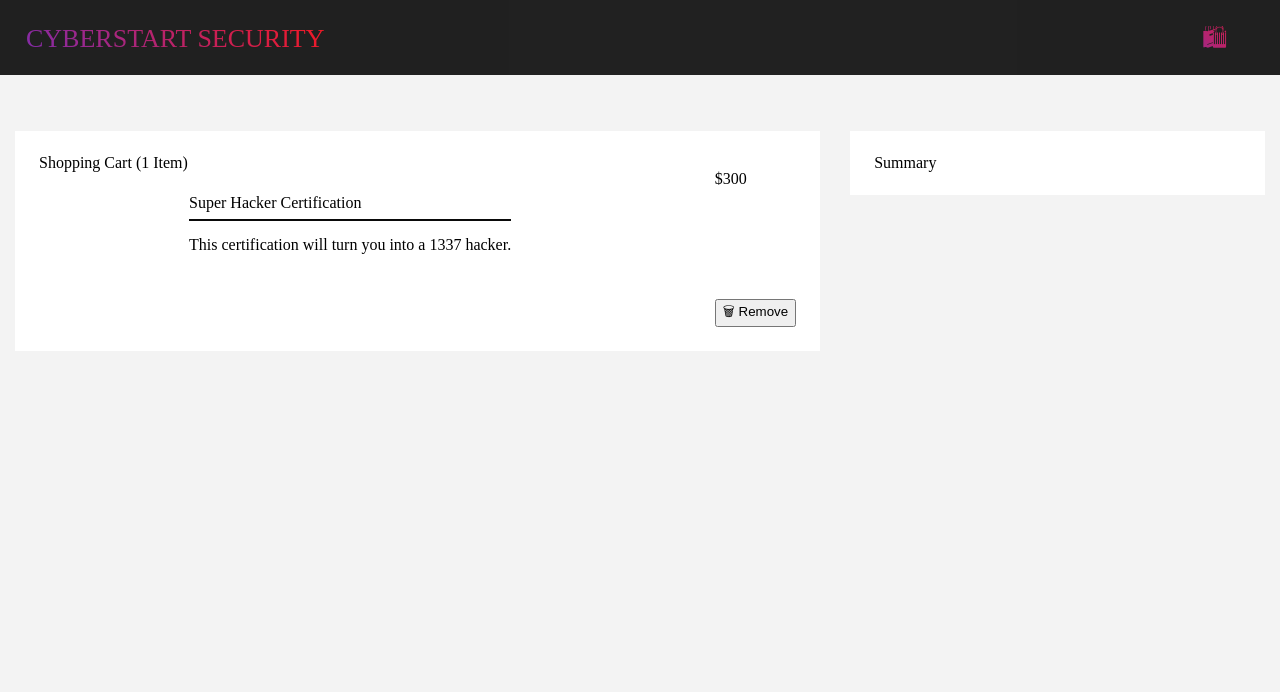
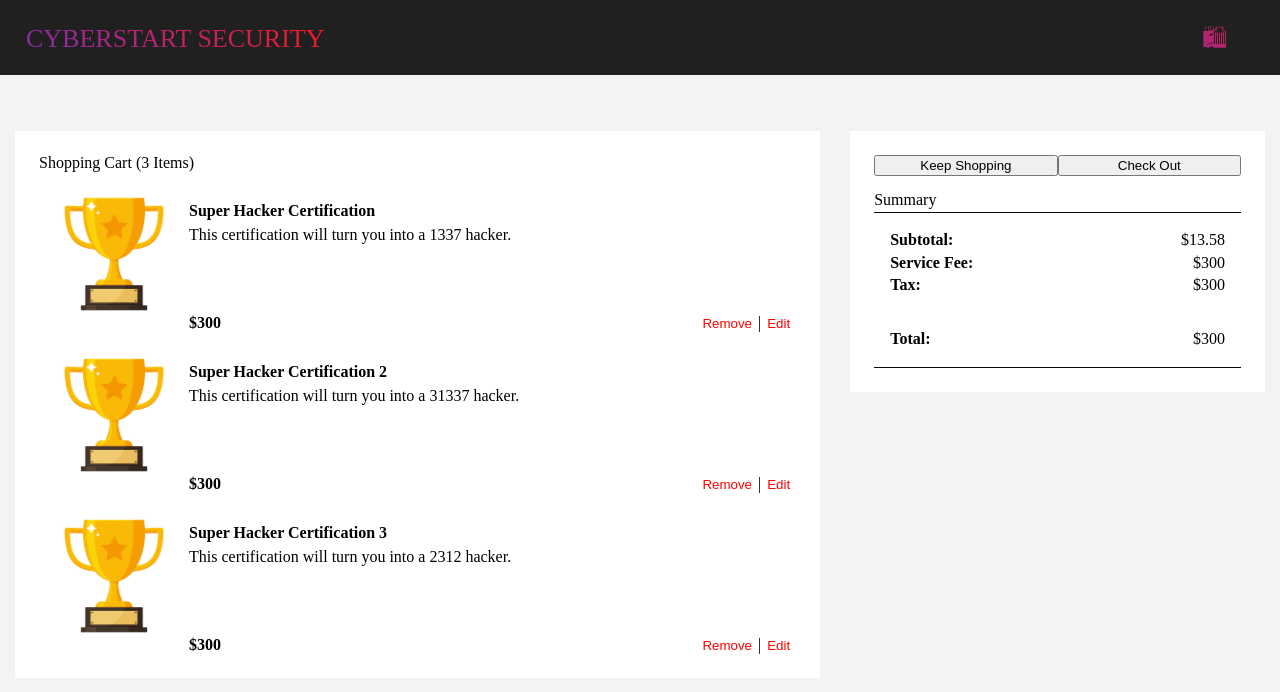
Before and after one commit to A1-exe/hci-project-one, a website: page cart/index.html in a window 1280 px wide. Drawn offline with Linux system fonts and the light colour scheme.

Commit message:
Finish cart draft

```diff
--- a/assets/css/screen.css
+++ b/assets/css/screen.css
@@ -30,6 +30,7 @@ nav a {
   padding-right: 1em;
   margin-top: 1em;
   background: -webkit-linear-gradient(45deg, rgb(100, 26, 185), rgb(255, 0, 0));
+  background-clip: unset;
   -webkit-background-clip: text;
   -webkit-text-fill-color: transparent;
 }
@@ -73,41 +74,98 @@ main > section {
 }
 
 #cart-items, #cart-summary {
+  display: flex;
+  flex-direction: column;
   background-color: var(--lightest-color);
   padding: 1.5em;
 }
 
 .cart-item {
-  display: flex
+  display: flex;
+  margin-top: .5em;
 }
 
-.cart-item .details > header {
-  margin-top: 1em; /* 16px */
-  margin-bottom: 0.5em; /* 8px */
-  border-bottom: 0.125em solid var(--dark-color); /* 2 / 16 = 0.125 */
+.cart-item .icon img {
+  height: 9.375em
 }
 
 .cart-item .details {
+  display: flex;
+  flex-direction: column;
+  flex-grow: 1;
+  margin-top: 1em;
+}
+
+.details .title {
   line-height: 2em;
+  font-weight: 600;
 }
 
 .cart-item .misc {
   display: flex;
-  flex-direction: column;
-  /* align-self: flex-end; */
-  /* flex-grow: 1; */
-  margin-left: auto;
+  flex-direction: row;
+  text-align: right;
+  margin-top: auto
 }
 
-.cart-item .misc header {
-  margin-bottom: 7em;
+.cart-item .misc .price {
+  margin-right: auto;
+  font-weight: 600;
 }
 
-.cart-item .icon {
-  flex-basis: 9.375em;
-  height: 9.375em
+.cart-item .misc button {
+  border: none;
+  background: none;
 }
 
-.cart-item .title, .cart-item .description {
-  grid-column-start: 2;
+.remove, .edit {
+  color: red
 }
+
+.remove:hover, .edit:hover {
+  text-decoration: underline;
+}
+
+#directions {
+  display: flex;
+}
+
+#directions button {
+  flex-basis: 50%;
+}
+
+#cart-summary header {
+  margin-top: 1em;
+}
+
+#cost-listing {
+  display: flex;
+  flex-direction: column;
+  padding: 1em;
+  margin-top: .25em;
+  border-top: .1em solid var(--dark-color);
+  border-bottom: .1em solid var(--dark-color);
+}
+
+#cost-listing tr {
+  display: flex;
+  width: 100%;
+}
+
+#cost-listing td {
+  flex-basis: 50%;
+  margin: .2em 0 .2em 0;
+}
+
+#cost-listing #total {
+  margin-top: 2em;
+}
+
+.category {
+  font-weight: 600;
+  text-align: left;
+}
+
+.value {
+  text-align: right;
+}
--- a/cart/index.html
+++ b/cart/index.html
@@ -10,6 +10,7 @@
   <title>Cybersecurity StartUp</title>
 </head>
 <body>
+  <header>
     <nav>
       <a href="">
         <h1>CYBERSTART SECURITY</h1>
@@ -18,42 +19,105 @@
         &#x1F6CD;
       </a>
     </nav>
+  </header>
   <main id="cart">
     <section id="cart-items-container">
-        <section id="cart-items">
+      <ul id="cart-items">
         <header>
-                <h1>Shopping Cart (1 Item)</h1>
+          <h1>Shopping Cart (3 Items)</h1>
         </header>
-              <section class="cart-item">
+        <li class="cart-item">
           <figure class="icon">
-                      <img src="" alt="">
+            <img src="../assets/img/trophy.png" alt="">
             <figcaption></figcaption>
           </figure>
-                  <section class="details">
-                    <header>
-                      <h1 class="title">
+          <ul class="details">
+            <li class="title">
               Super Hacker Certification
-                      </h1>
-                    </header>
-                    <p class="description">
+            </li>
+            <li class="description">
               This certification will turn you into a 1337 hacker.
-                    </p>
-                  </section>
-                  <section class="misc">
-                      <header>
-                        <h1 class="price">$300</h1>
-                      </header>
-                      <button>&#x1F5D1; Remove</button></li>
-                  </section>
-                </section>
-            </section>
+            </li>
+            <li class="misc">
+              <h2 class="price">$300</h2>
+              <button class="remove">Remove</button>
+              |
+              <button class="edit">Edit</button>
+            </li>
+          </ul>
+        </li>
+        <li class="cart-item">
+          <figure class="icon">
+            <img src="../assets/img/trophy.png" alt="">
+            <figcaption></figcaption>
+          </figure>
+          <ul class="details">
+            <li class="title">
+              Super Hacker Certification 2
+            </li>
+            <li class="description">
+              This certification will turn you into a 31337 hacker.
+            </li>
+            <li class="misc">
+              <h2 class="price">$300</h2>
+              <button class="remove">Remove</button>
+              |
+              <button class="edit">Edit</button>
+            </li>
+          </ul>
+        </li>
+        <li class="cart-item">
+          <figure class="icon">
+            <img src="../assets/img/trophy.png" alt="">
+            <figcaption></figcaption>
+          </figure>
+          <ul class="details">
+            <li class="title">
+              Super Hacker Certification 3
+            </li>
+            <li class="description">
+              This certification will turn you into a 2312 hacker.
+            </li>
+            <li class="misc">
+              <h2 class="price">$300</h2>
+              <button class="remove">Remove</button>
+              |
+              <button class="edit">Edit</button>
+            </li>
+          </ul>
+        </li>
+      </ul>
     </section>
     <section id="cart-summary-container">
-          <section id="cart-summary">
+      <form id="cart-summary">
+        <section id="directions">
+          <button id="keep-shop" formaction="../">Keep Shopping</button>
+          <button id="check-out" formaction="../checkout/">Check Out</button>
+        </section>
         <header>
           <h1>Summary</h1>
         </header>
-          </section>
+        <table id="cost-listing">
+          <tbody>
+            <tr id="subtotal">
+              <td class="category">Subtotal:</td>
+              <td class="value">$13.58</td>
+            </tr>
+            <tr id="service">
+              <td class="category">Service Fee:</td>
+              <td class="value">$300</td>
+            </tr>
+            <tr id="tax">
+              <td class="category">Tax:</td>
+              <td class="value">$300</td>
+            </tr>
+            <tr id="total">
+              <td class="category">Total:</td>
+              <td class="value">$300</td>
+            </tr>
+          </tbody>
+        </table>
+      </form>
     </section>
   </main>
 </body>
```
Also changed, not shown: assets/img/trophy.png (added). Lines whose indentation alone changed are shown as unchanged.
